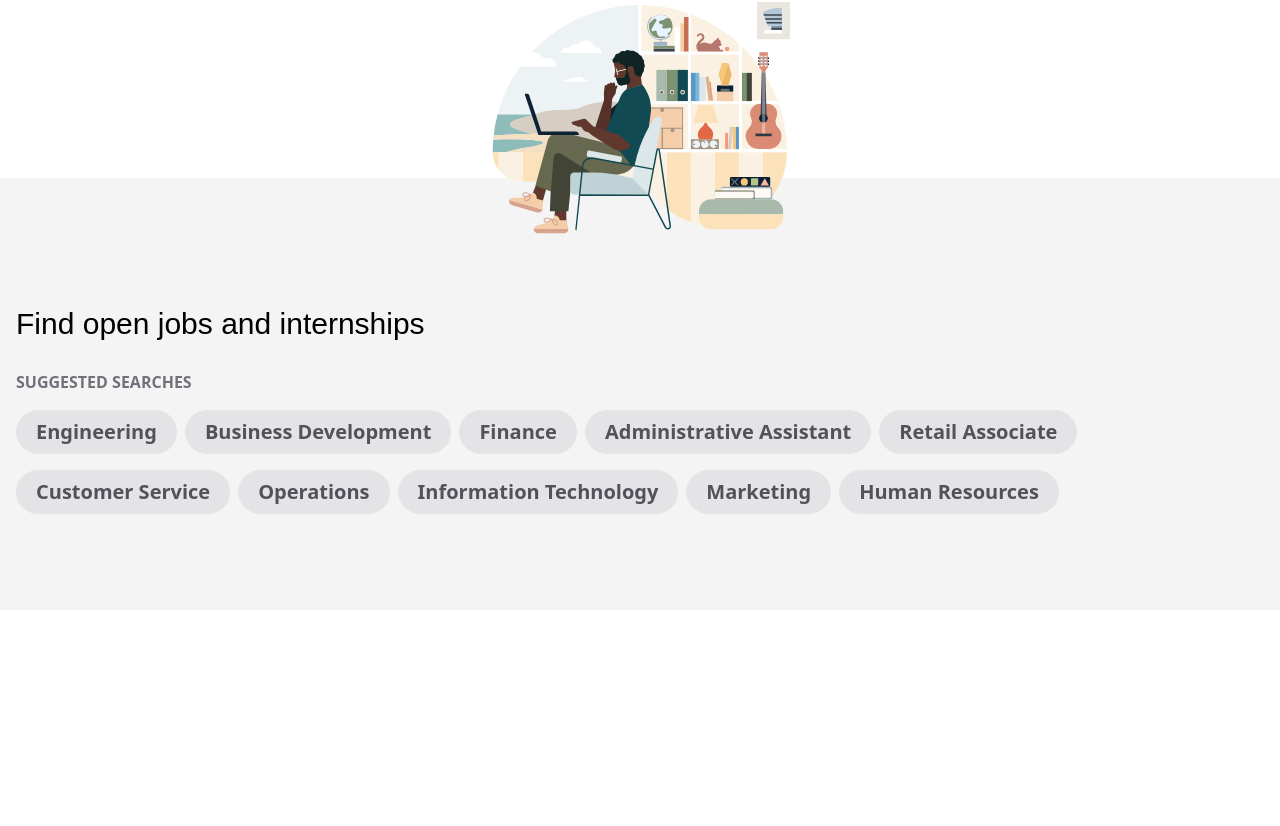
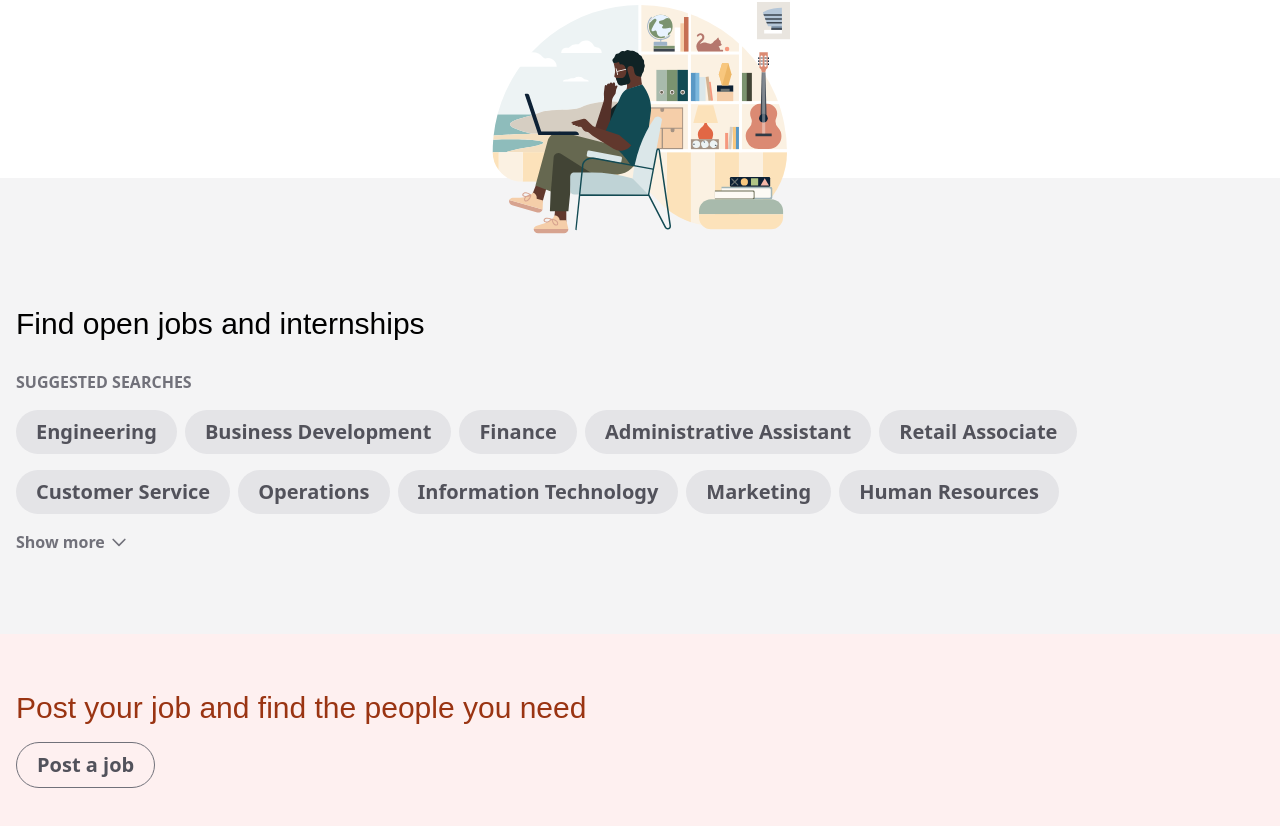
Before and after one commit to Anjianto/linked-in-clone, a Next.js app: page / in a window 1280 px wide. Shown: the part 398-1224 px from the top of the page. Before the commit the page ends 1008 px from the top, so only its background shows below. Built offline with nearby package versions, Linux system fonts and the light colour scheme.

Commit message:
Add Post Job section and move code to files

```diff
--- /dev/null
+++ b/src/parts/Home/Header.tsx
@@ -0,0 +1,67 @@
+import IllustrationLandingPage from "../../components/IllustrationLandingPage";
+
+export default function Header() {
+  return (
+    <>
+      <h1 className="px-10 text-5xl text-blue-500 leading-tight">
+        Welcome to your professional community
+      </h1>
+
+      <div className="space-y-4 mt-4 px-4 font-system-ui">
+        <div className="hover:shadow-md cursor-pointer border border-gray-200 w-full px-4 py-4 flex justify-between items-center rounded-md text-xl">
+          <span>Search for a job</span>
+          <svg
+            xmlns="http://www.w3.org/2000/svg"
+            className="h-6 w-6"
+            fill="none"
+            viewBox="0 0 24 24"
+            stroke="currentColor"
+          >
+            <path
+              strokeLinecap="round"
+              strokeLinejoin="round"
+              strokeWidth={2}
+              d="M9 5l7 7-7 7"
+            />
+          </svg>
+        </div>
+        <div className="hover:shadow-md cursor-pointer border border-gray-200 w-full px-4 py-4 flex justify-between items-center rounded-md text-xl">
+          <span>Find a person you know</span>
+          <svg
+            xmlns="http://www.w3.org/2000/svg"
+            className="h-6 w-6"
+            fill="none"
+            viewBox="0 0 24 24"
+            stroke="currentColor"
+          >
+            <path
+              strokeLinecap="round"
+              strokeLinejoin="round"
+              strokeWidth={2}
+              d="M9 5l7 7-7 7"
+            />
+          </svg>
+        </div>
+        <div className="hover:shadow-md cursor-pointer border border-gray-200 w-full px-4 py-4 flex justify-between items-center rounded-md text-xl">
+          <span>Learn a new skill</span>
+          <svg
+            xmlns="http://www.w3.org/2000/svg"
+            className="h-6 w-6"
+            fill="none"
+            viewBox="0 0 24 24"
+            stroke="currentColor"
+          >
+            <path
+              strokeLinecap="round"
+              strokeLinejoin="round"
+              strokeWidth={2}
+              d="M9 5l7 7-7 7"
+            />
+          </svg>
+        </div>
+      </div>
+
+      <IllustrationLandingPage className="mt-4 mx-auto w-[374px] h-[240px]" />
+    </>
+  );
+}
--- a/src/parts/Home/Main.tsx
+++ b/src/parts/Home/Main.tsx
@@ -1,97 +1,13 @@
-import IllustrationLandingPage from "../../components/IllustrationLandingPage";
-
-const suggestedSearches = [
-  "Engineering",
-  "Business Development",
-  "Finance",
-  "Administrative Assistant",
-  "Retail Associate",
-  "Customer Service",
-  "Operations",
-  "Information Technology",
-  "Marketing",
-  "Human Resources",
-  //   "Healthcare Service",
-  //   "Sales",
-  //   "Program and Project Management",
-  //   "Accounting",
-];
+import Header from "./Header";
+import PostJob from "./PostJob";
+import SuggestedSearches from "./SuggestedSearches";
 
 export default function Main() {
   return (
     <main className="mt-6 container mx-auto">
-      <h1 className="px-10 text-5xl text-blue-500 leading-tight">
-        Welcome to your professional community
-      </h1>
-
-      <div className="space-y-4 mt-4 px-4 font-system-ui">
-        <div className="hover:shadow-md cursor-pointer border border-gray-200 w-full px-4 py-4 flex justify-between items-center rounded-md text-xl">
-          <span>Search for a job</span>
-          <svg
-            xmlns="http://www.w3.org/2000/svg"
-            className="h-6 w-6"
-            fill="none"
-            viewBox="0 0 24 24"
-            stroke="currentColor"
-          >
-            <path
-              strokeLinecap="round"
-              strokeLinejoin="round"
-              strokeWidth={2}
-              d="M9 5l7 7-7 7"
-            />
-          </svg>
-        </div>
-        <div className="hover:shadow-md cursor-pointer border border-gray-200 w-full px-4 py-4 flex justify-between items-center rounded-md text-xl">
-          <span>Find a person you know</span>
-          <svg
-            xmlns="http://www.w3.org/2000/svg"
-            className="h-6 w-6"
-            fill="none"
-            viewBox="0 0 24 24"
-            stroke="currentColor"
-          >
-            <path
-              strokeLinecap="round"
-              strokeLinejoin="round"
-              strokeWidth={2}
-              d="M9 5l7 7-7 7"
-            />
-          </svg>
-        </div>
-        <div className="hover:shadow-md cursor-pointer border border-gray-200 w-full px-4 py-4 flex justify-between items-center rounded-md text-xl">
-          <span>Learn a new skill</span>
-          <svg
-            xmlns="http://www.w3.org/2000/svg"
-            className="h-6 w-6"
-            fill="none"
-            viewBox="0 0 24 24"
-            stroke="currentColor"
-          >
-            <path
-              strokeLinecap="round"
-              strokeLinejoin="round"
-              strokeWidth={2}
-              d="M9 5l7 7-7 7"
-            />
-          </svg>
-        </div>
-      </div>
-
-      <IllustrationLandingPage className="mt-4 mx-auto w-[374px] h-[240px]" />
-      <div className="-mt-16 overlay bg-gray-100 py-20 w-full px-4">
-        <h2 className="mt-12 text-3xl">Find open jobs and internships</h2>
-        <p className="mt-7 font-system-ui font-bold text-gray-500">
-          SUGGESTED SEARCHES
-        </p>
-        <div className="mt-4 flex flex-wrap">
-          {suggestedSearches.map((suggest) => (
-            <div className="mr-2 mb-4 cursor-pointer font-system-ui text-xl px-5 py-2 rounded-full text-gray-600 bg-gray-200 hover:underline hover:bg-gray-300 font-bold w-auto">
-              {suggest}
-            </div>
-          ))}
-        </div>
-      </div>
+      <Header />
+      <SuggestedSearches />
+      <PostJob />
     </main>
   );
 }
--- /dev/null
+++ b/src/parts/Home/PostJob.tsx
@@ -0,0 +1,16 @@
+import Link from "next/link";
+
+export default function PostJob() {
+  return (
+    <div className="bg-red-100 bg-opacity-50 w-full px-4 py-14">
+      <p className="text-3xl text-orange-800">
+        Post your job and find the people you need
+      </p>
+      <Link href="/">
+        <a className="inline-block mr-2 mt-4 border border-gray-500 font-system-ui text-xl px-5 py-2 rounded-full text-gray-600 hover:underline hover:bg-gray-300 font-bold w-auto">
+          Post a job
+        </a>
+      </Link>
+    </div>
+  );
+}
```
